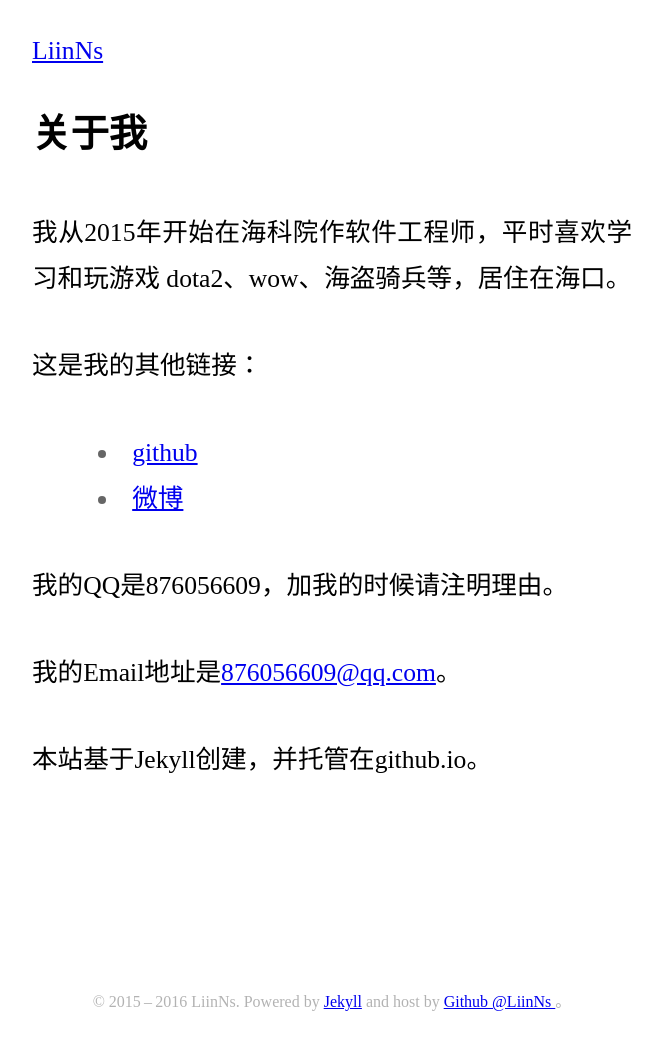
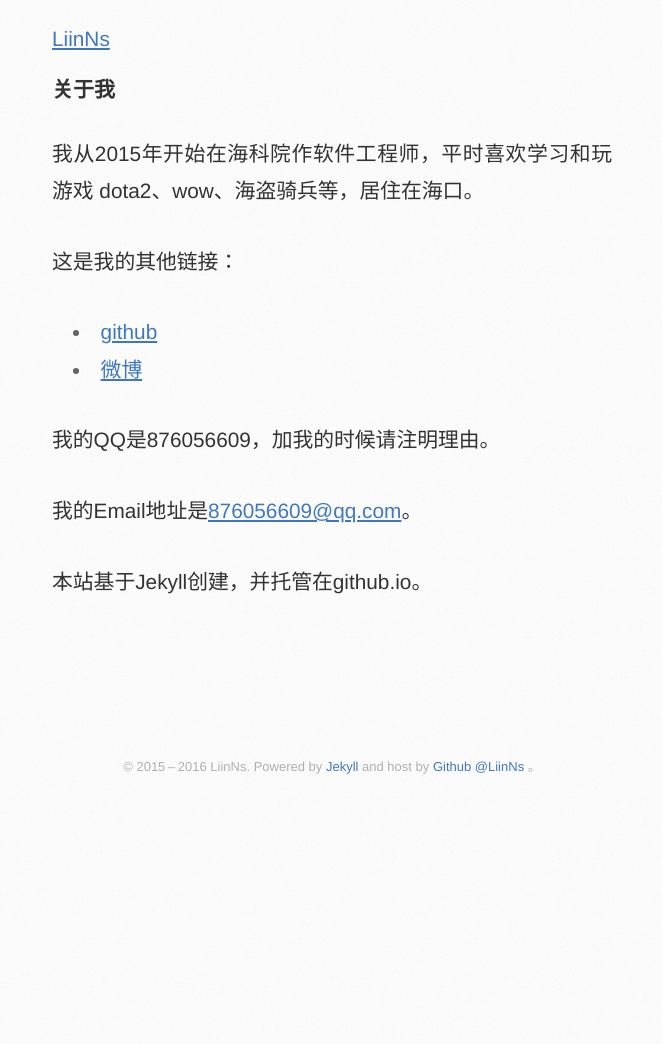
Before and after one commit to LiinNs/LiinNs.github.io, a Jekyll site: the page built from about/index.md, in a window 1280 px wide. Shown: the whole page, without its empty margins (308-970 px from the left). Built offline with Jekyll 4.4.1, drawn with Linux system fonts in a browser that asks for light colours; after the commit the page ends 900 px from its top, so only the background shows below that.

Commit message:
修改样式

```diff
--- a/_layouts/page.html
+++ b/_layouts/page.html
@@ -5,9 +5,9 @@
     <meta name="viewport" content="width=device-width, initial-scale=1" />
     <meta name="robots" content="all" />
     <title>{{ page.title }}</title>
-    <link rel="stylesheet" media="all" href="stylesheets/stylesheet.css">
-    <link rel="stylesheet" media="all" href="stylesheets/markdown.css">
-    <link rel="stylesheet" media="all" href="stylesheets/syntax.css">
+    <link rel="stylesheet" media="all" href="/stylesheets/stylesheet.css">
+    <link rel="stylesheet" media="all" href="/stylesheets/markdown.css">
+    <link rel="stylesheet" media="all" href="/stylesheets/syntax.css">
     <link rel="stylesheet" media="all" href="/stylesheets/style.css" />
     <link rel="icon" type="image/png" sizes="32x32" href="/favicon-32x32.png">
     <!--[if (lt IE 9) & (!IEMobile)]>
--- a/stylesheets/style.css
+++ b/stylesheets/style.css
@@ -69,6 +69,6 @@
 
 @media all and (min-width:640px) {
   div.container {display: table;}
-  div.primary                 { background:#f6f6f6; padding:100px 5%; display: table-cell; width:30%;}
-  div.content                 { padding:100px 10%; display: table-cell; }
+  div.sidenav                 { background:#f6f6f6; padding:100px 5%; display: table-cell; width:30%;}
+  div.content                 { display: table-cell; }
 }
```
